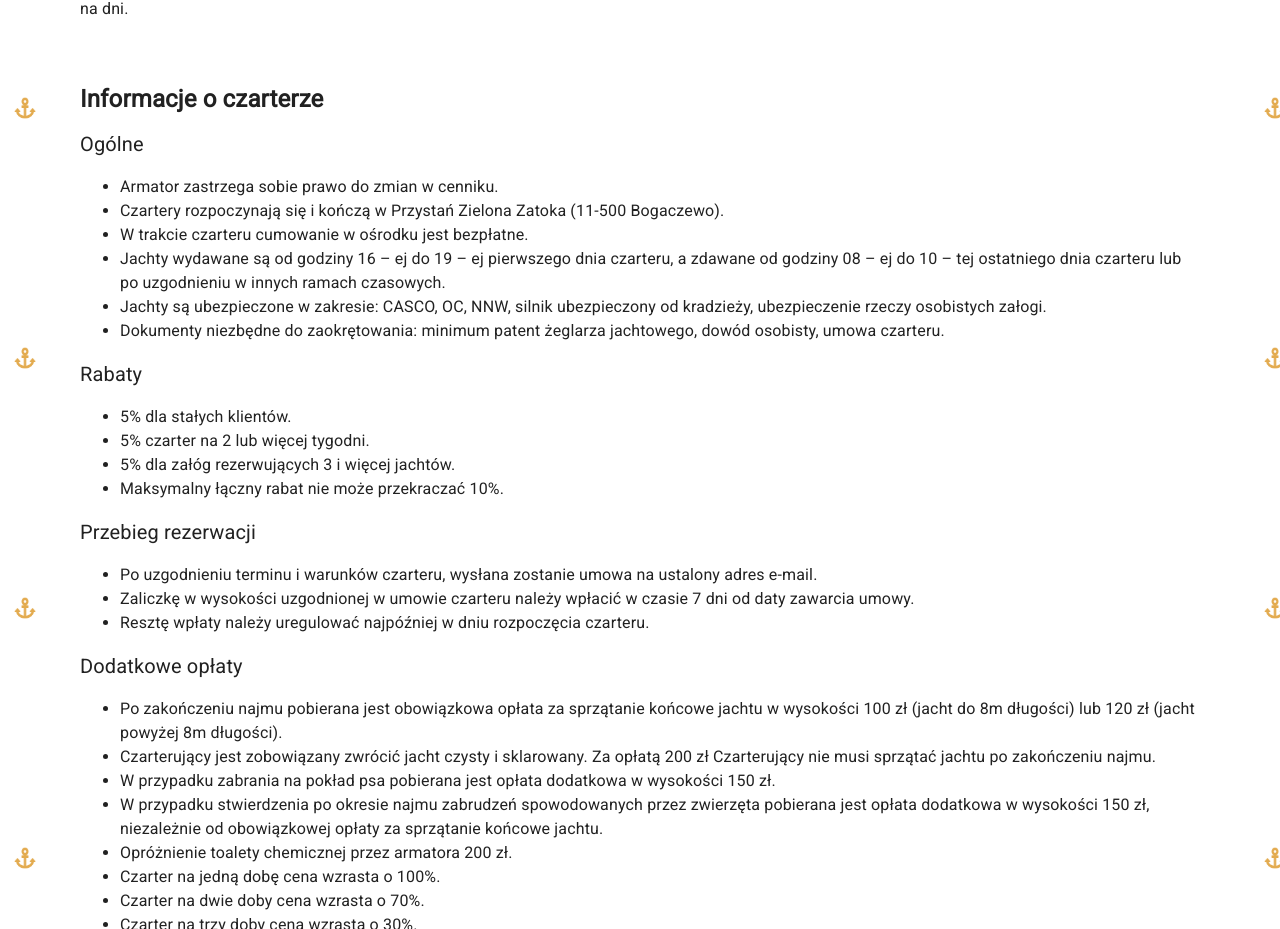
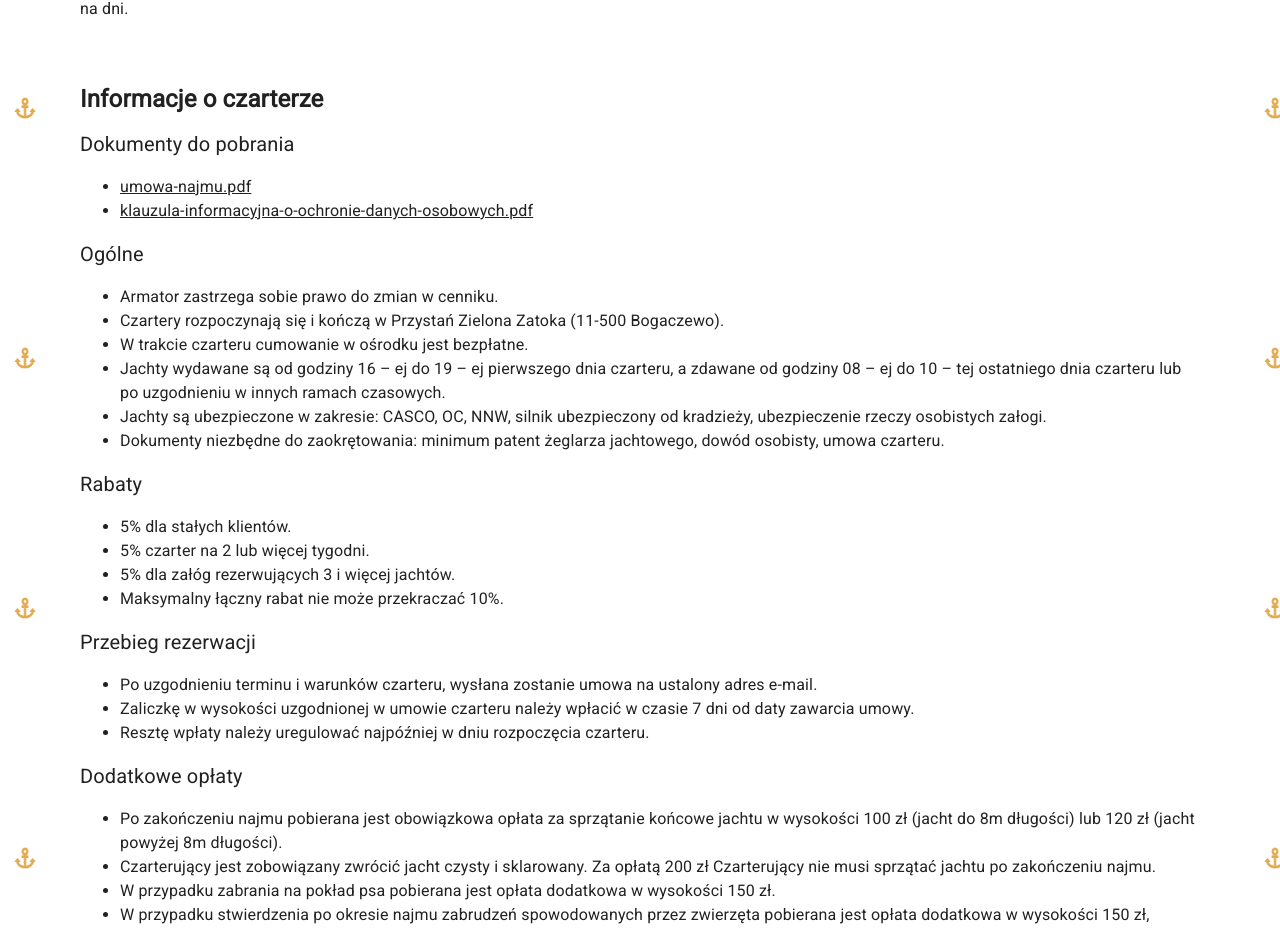
Before and after one commit to Ilshae/jachty-2, a React (Vite) app: page /cennik in a window 1280 px wide. Shown: the part 917-1846 px from the top of the page. Built offline with nearby package versions, Linux system fonts and the light colour scheme.

Commit message:
price list documents

```diff
--- a/src/common/CharterInfo/CharterInfoDescriptions.tsx
+++ b/src/common/CharterInfo/CharterInfoDescriptions.tsx
@@ -1,3 +1,25 @@
+import styled from "styled-components"
+
+export const DcoumentsDescription = () => (
+  <ul>
+    <li>
+      <Link href={"/assets/pdf/umowa-najmu.pdf"} target="_blank">
+        umowa-najmu.pdf
+      </Link>
+    </li>
+    <li>
+      <Link
+        href={
+          "/assets/pdf/klauzula-informacyjna-o-ochronie-danych-osobowych.pdf"
+        }
+        target="_blank"
+      >
+        klauzula-informacyjna-o-ochronie-danych-osobowych.pdf
+      </Link>
+    </li>
+  </ul>
+)
+
 export const GeneralDescription = () => (
   <ul>
     <li>Armator zastrzega sobie prawo do zmian w cenniku.</li>
@@ -71,3 +93,7 @@ export const AdditionalPricesDescription = () => (
     <li>Czarter na trzy doby cena wzrasta o 30%.</li>
   </ul>
 )
+
+const Link = styled.a`
+  color: inherit;!important;
+`
--- a/src/common/CharterInfo/CharterInfoSections.tsx
+++ b/src/common/CharterInfo/CharterInfoSections.tsx
@@ -4,6 +4,7 @@ import {
   DiscountDescription,
   ReservationDescription,
   AdditionalPricesDescription,
+  DcoumentsDescription,
 } from "./CharterInfoDescriptions.tsx"
 
 export type SectionType = {
@@ -12,6 +13,10 @@ export type SectionType = {
 }
 
 export const charterInfoSections: SectionType[] = [
+  {
+    name: "Dokumenty do pobrania",
+    description: <DcoumentsDescription />,
+  },
   {
     name: "Ogólne",
     description: <GeneralDescription />,
```
Also changed, not shown: 1 other file (tests, documents, lock files or other folders).
